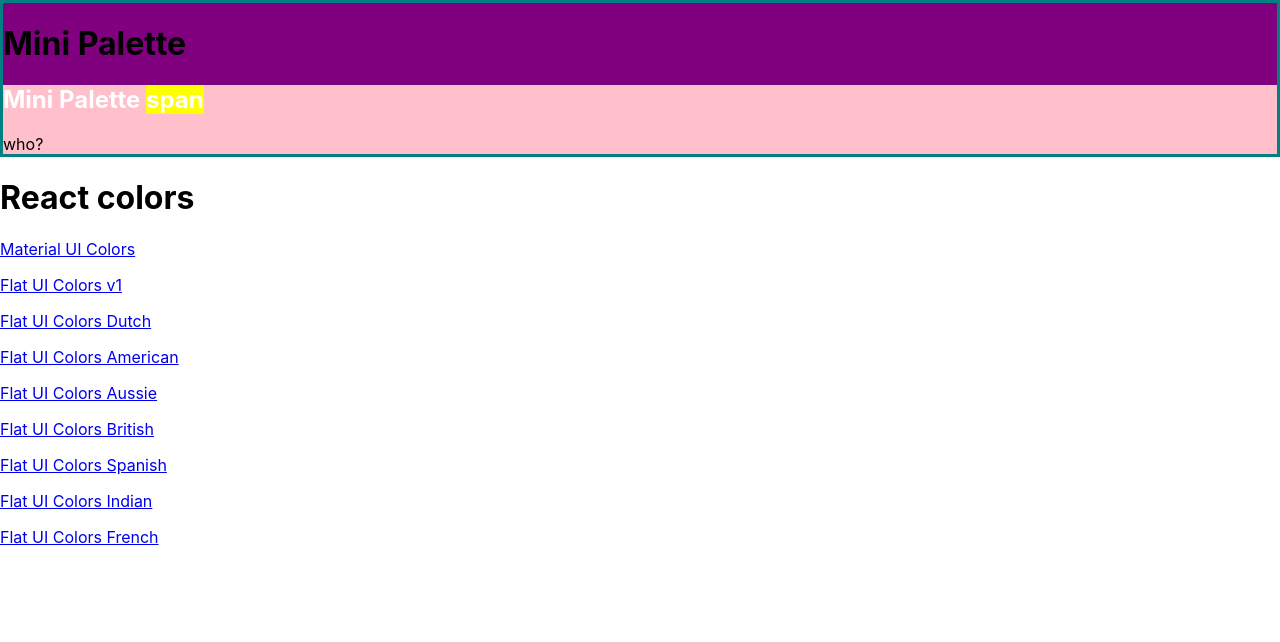
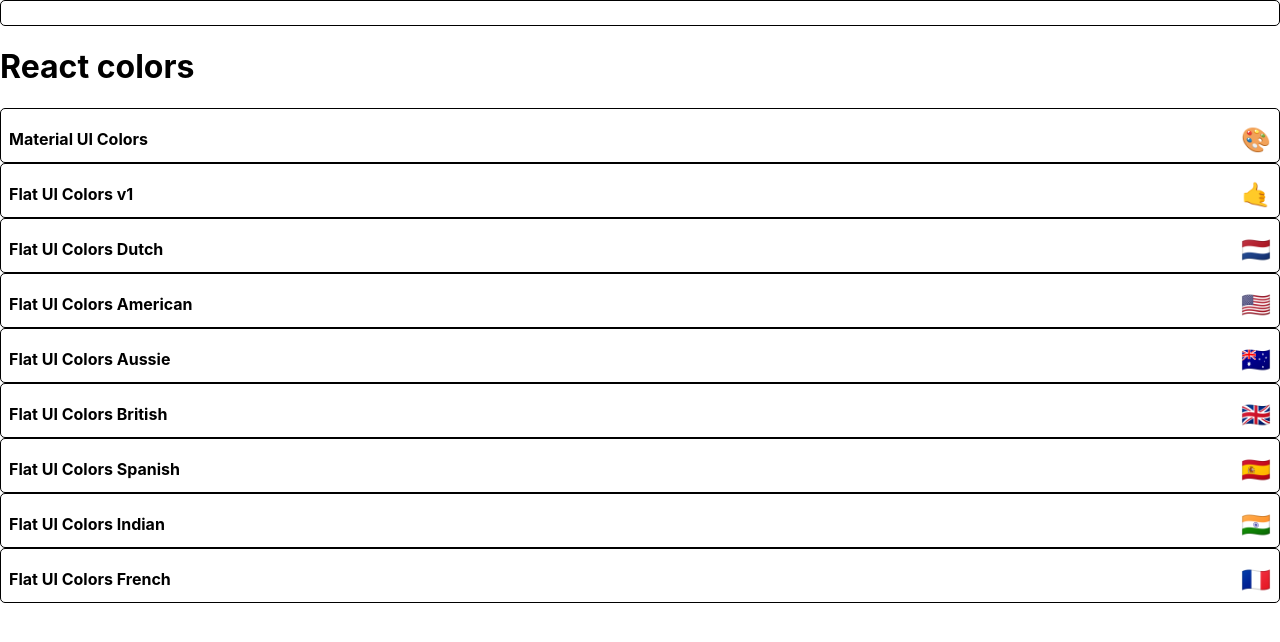
Before and after one commit to Carlito1113/palette, a React (Create React App) app: page / in a window 1280 px wide. Shown: the top 642 px of the page. Built offline with nearby package versions, Linux system fonts and the light colour scheme.

Commit message:
begin minipalette styling

```diff
--- a/src/components/MiniPalette.js
+++ b/src/components/MiniPalette.js
@@ -2,31 +2,45 @@
 import { withStyles } from '@mui/styles'
 
 const styles = {
-  main: {
-    backgroundColor: 'purple',
-    border: '3px solid teal',
-  },
-  secondary: {
-    backgroundColor: 'pink',
-    '& h1': {
-      color: 'white',
-      '& span': {
-        backgroundColor: 'yellow'
-      }
+  root: {
+    backgroundColor: 'white',
+    border: '1px solid black',
+    borderRadius: '5px',
+    padding: '0.5rem',
+    position: 'relative',
+    overflow: 'hidden',
+    '&:hover': {
+      cursor: 'pointer'
     }
   },
+  colors: {
+    backgroundColor: 'grey'
+  },
+  title: {
+    display: 'flex',
+    justifyContent: 'space-between',
+    alignItems: 'center',
+    margin: '0',
+    color: 'black',
+    paddingTop: '0.5rem',
+    fontSize: '1rem',
+    position: 'relative'
+  },
+  emoji: {
+    marginLeft: '0.5rem',
+    fontSize: '1.5rem'
+  }
 }
 
 const MiniPalette = props => {
-  const { classes } = props
+  const { classes, paletteName, emoji } = props
 
   return (
-    <div className={classes.main}>
-      <h1>Mini Palette</h1>
-      <section className={classes.secondary} >
-        <h1>Mini Palette <span>span</span></h1>
-        <span>who?</span>
-      </section>
+    <div className={classes.root}>
+      <div className={classes.colors} />
+      <h5 className={classes.title}>
+        {paletteName} <span className={classes.emoji}> {emoji}</span>
+      </h5>
     </div>
   )
 }
--- a/src/components/PaletteList.js
+++ b/src/components/PaletteList.js
@@ -8,9 +8,7 @@
     <MiniPalette />
       <h1>React colors</h1>
       {palettes.map(palette => (
-        <p>
-          <Link to={`/palette/${palette.id}`}>{palette.paletteName}</Link>
-        </p>
+        <MiniPalette {...palette} />
       ))}
     </div>
   )
```
